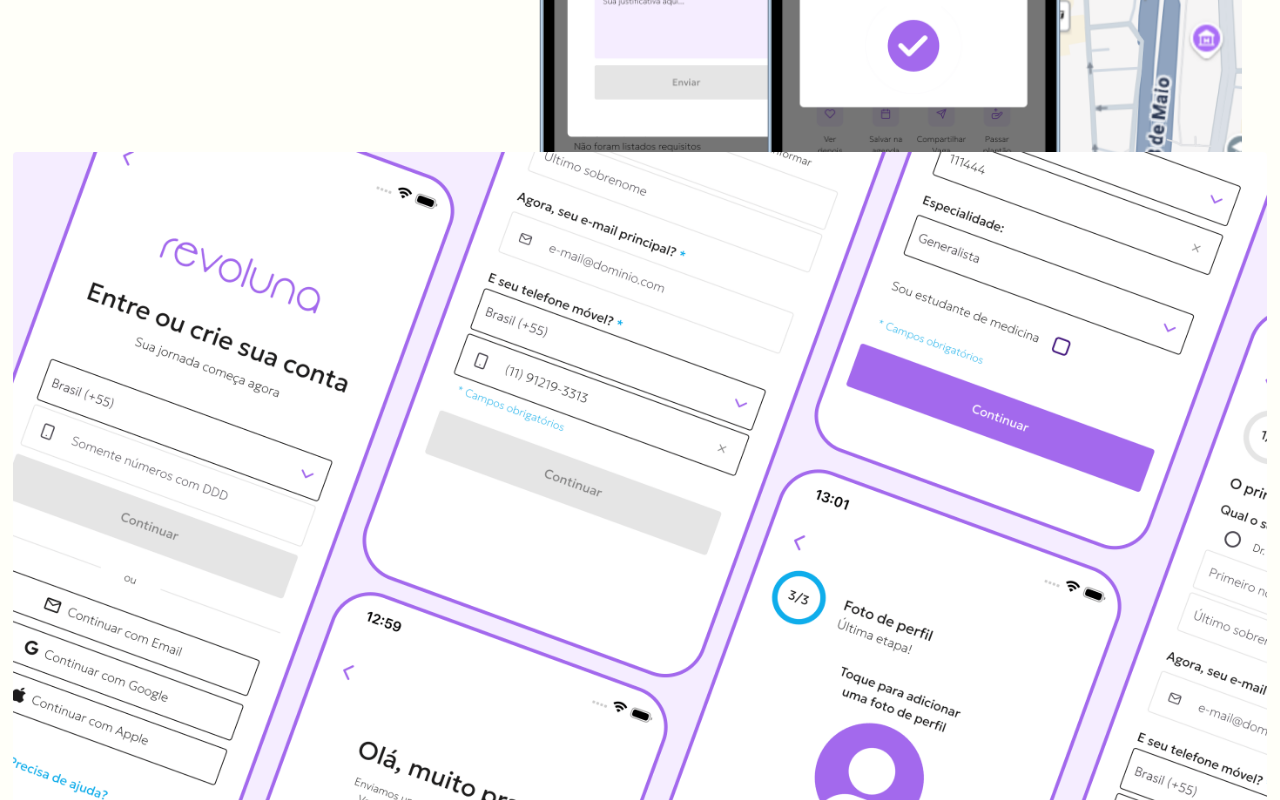
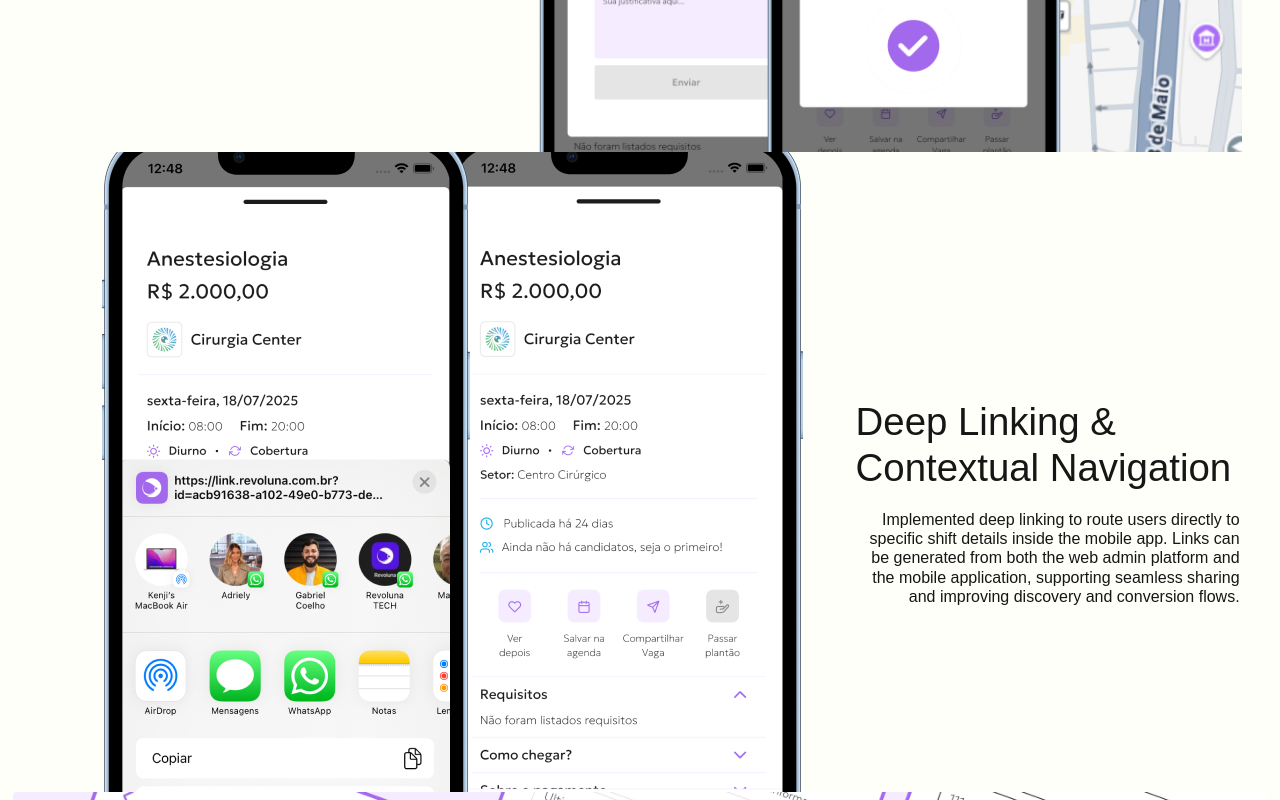
Before and after one commit to kenjimattos/portfolio, a Next.js app: page /work/revoluna in a window 1280 px wide. Shown: the part 5600-6400 px from the top of the page. Built offline with nearby package versions, Linux system fonts and the light colour scheme; a web font is replaced by a local one.

Commit message:
feat: Adiciona seção sobre deeplinking no case Revoluna

```diff
--- a/app/work/revoluna/page.tsx
+++ b/app/work/revoluna/page.tsx
@@ -374,6 +374,49 @@
           />
       </section>
 
+      {/* Deep Linking Section */}
+      <section
+        className="section w-full content-gap flex overflow-hidden justify-between items-center object-contain"
+        style={{
+          height: "clamp(250px, 50vw, 720px)",
+        }}
+      >
+          {/* Feature Image */}
+          <img
+            style={{
+              width: "clamp(200px, 55vw, 800px)",
+              height: "auto",
+              objectFit: "contain",
+              objectPosition: "left center",
+            }}
+            src="/img/revoluna/deeplink.png"
+            alt="Deep linking screens"
+          />
+
+          {/*Text*/}
+          <div
+            className="flex flex-col shrink-0"
+            style={{
+              gap: "clamp(10px, 1.5vw, 30px)",
+              width: "clamp(150px, 30vw, 500px)",
+            }}
+          >
+            {/* Title */}
+            <h2>
+            Deep Linking & Contextual Navigation
+            </h2>
+            {/* Description */}
+            <p
+              className="text-right"
+              style={{
+                fontSize: "var(--font-small)",
+              }}
+            >
+              Implemented deep linking to route users directly to specific shift details inside the mobile app. Links can be generated from both the web admin platform and the mobile application, supporting seamless sharing and improving discovery and conversion flows.
+            </p>
+          </div>
+      </section>
+
       {/* Login and Subscription Section */}
       <section className="w-full flex justify-center rounded-sm overflow-hidden"
           style={{
```
Also changed, not shown: public/img/revoluna/deeplink.png (added).
